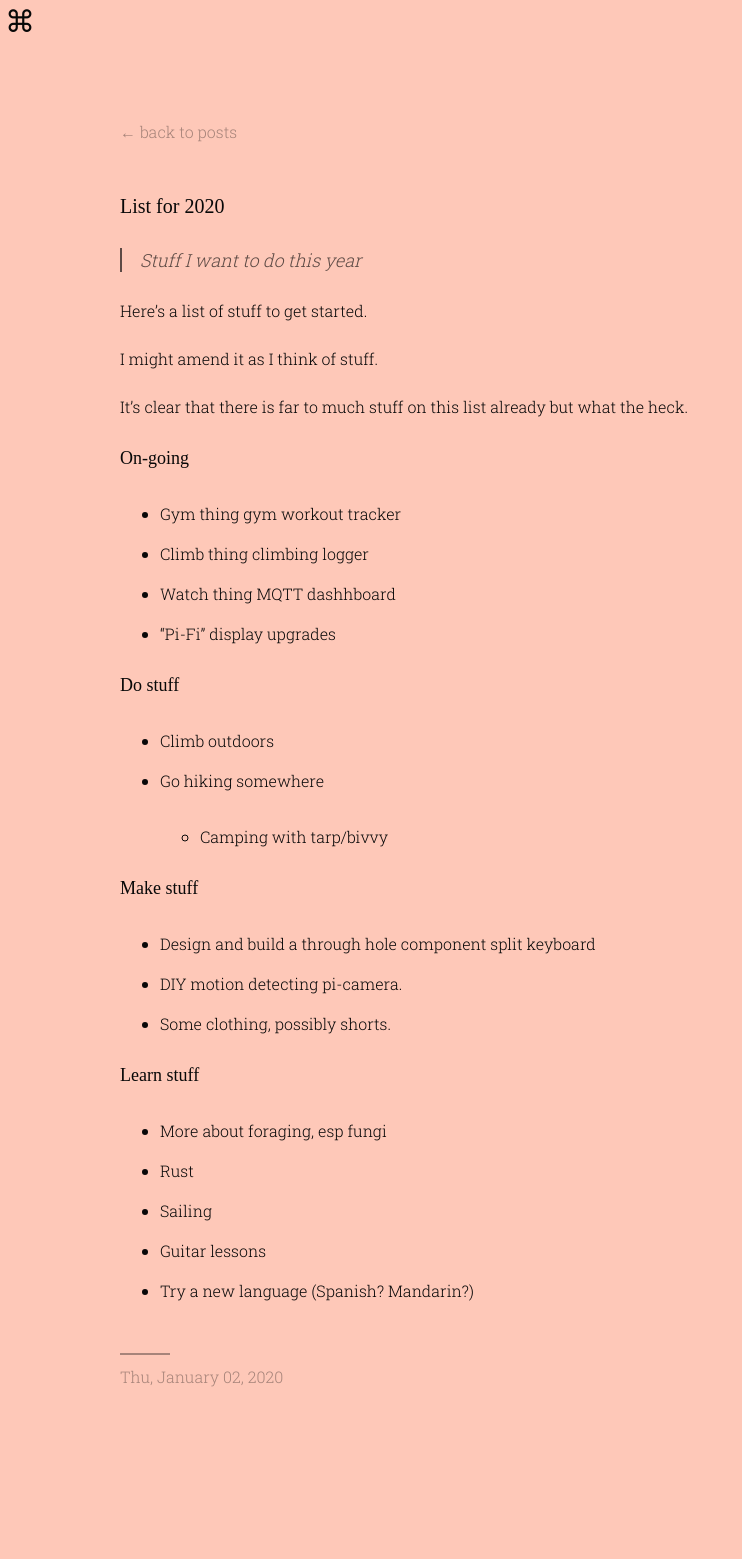
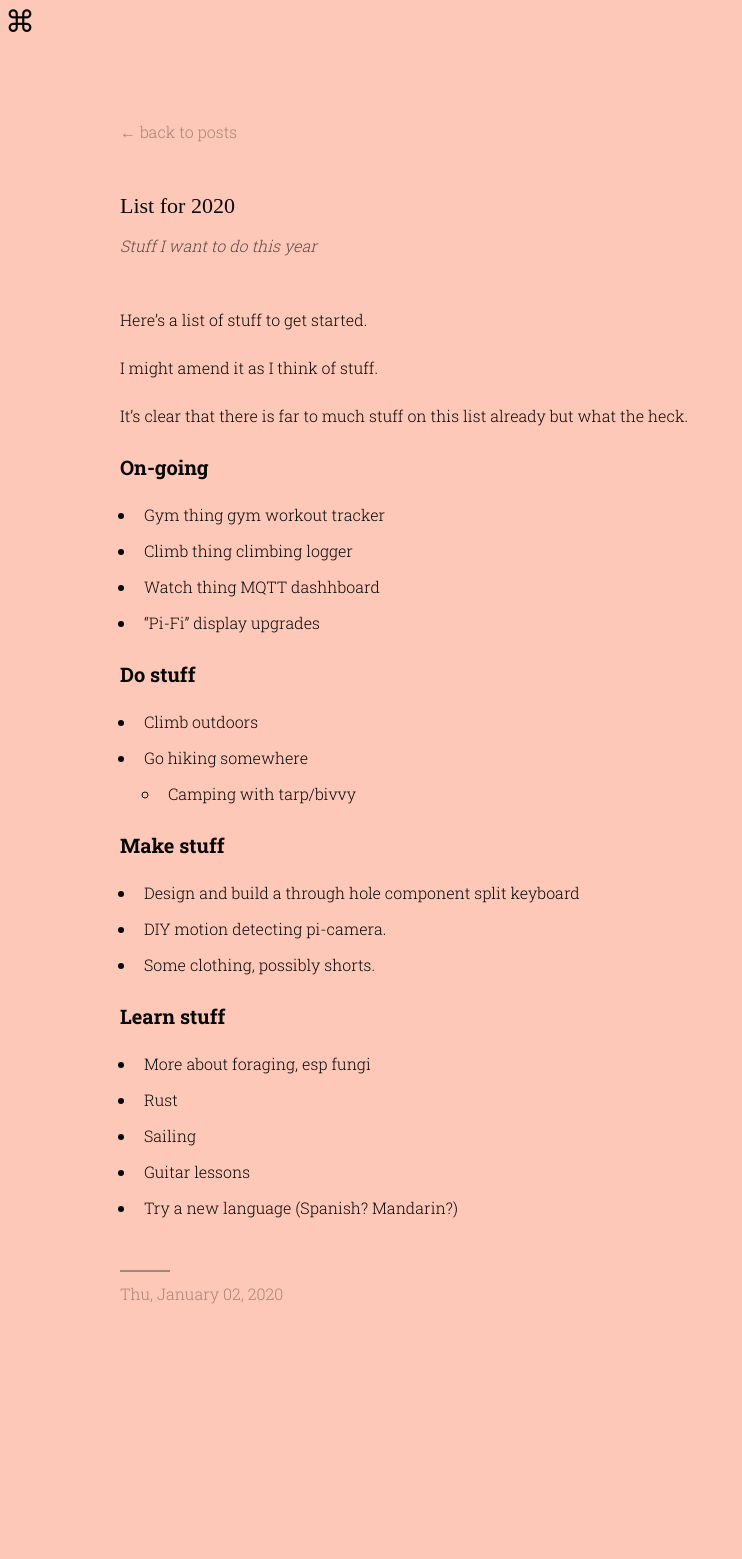
Before and after one commit to wwqrd/wwqrd.github.io, a Jekyll site: the page built from _posts/2020-01-02-list-for-2020.md, in a window 1280 px wide. Shown: the whole page, without its empty margins (0-742 px from the left). Built offline with Jekyll 4.4.1, drawn with Linux system fonts in a browser that asks for light colours; some web fonts are replaced; our own code applies the rules of GitHub Pages for plain Markdown files; after the commit the page ends 1476 px from its top, so only the background shows below that.

```diff
--- /dev/null
+++ b/_includes/post-heading.html
@@ -0,0 +1,4 @@
+<div class="post__heading">
+  <h1 class="post__title">{{ page.title }}</h1>
+  {% if page.hype %}<p class="post__hype">{{ page.hype }}</p>{% endif %}
+</div>
--- a/_layouts/post.html
+++ b/_layouts/post.html
@@ -11,9 +11,7 @@
     <a href="/blog">← back to posts</a>
   </div>
 
-  <h1 class="post__title">{{ page.title }}</h1>
-
-  <blockquote class="post__hype">{{ page.hype }}</blockquote>
+  {% include post-heading.html %}
 
   <div class="post__content content">
     {{ content }}
--- a/_layouts/project.html
+++ b/_layouts/project.html
@@ -11,9 +11,7 @@
     <a href="/sketchbook">← back to sketchbook</a>
   </div>
 
-  <h1 class="post__title">{{ page.title }}</h1>
-
-  <blockquote class="post__hype">{{ page.hype }}</blockquote>
+  {% include post-heading.html %}
 
   <div class="post__content">
     {{ content }}
--- a/_sass/_base.sass
+++ b/_sass/_base.sass
@@ -2,12 +2,6 @@
   background-color: $theme-background
   color: $theme-foreground
   padding: 80px 20px 20px
-
-ul, ol
-  margin-top: 2rem
-
-  li
-    margin-top: 1rem
 
 .content
   a
--- a/_sass/_post.sass
+++ b/_sass/_post.sass
@@ -1,15 +1,19 @@
 .post
-  &__title
-    margin-bottom: 30px
+  &__heading
+    margin-bottom: 50px
 
-  &__hype,
+  &__hype
+    font-size: 16px
+    font-style: italic
+    opacity: 0.65
+    margin-top: 16px
+
   blockquote
     font-style: italic
     opacity: 0.65
-    font-size: 18px
     border-left: 2px solid $theme-foreground
     padding: 0 18px
-    margin: 27px 0
+    margin: 24px 0
 
   &__content
     margin: 24px 0
--- a/_sass/_typography.sass
+++ b/_sass/_typography.sass
@@ -8,13 +8,13 @@
 h1
   font-family: 'Overpass Mono'
   font-weight: 400
-  font-size: 20px
+  font-size: 22px
   margin: 0
 
 h2
-  font-family: 'Overpass Mono'
-  font-weight: 400
-  font-size: 18px
+  font-family: 'Roboto Slab'
+  font-weight: 700
+  font-size: 20px
   margin: 27px 0 0
 
 h3
@@ -26,3 +26,14 @@
 p
   margin: 24px 0 0
   text-align: justify
+
+ul, ol
+  margin: 24px 0
+  padding: 0 16px
+
+  ul, ol
+    margin: 12px 0
+
+  li
+    margin-top: 12px
+    padding-left: 8px
```
Also changed, not shown: _posts/2020-03-21-coronavirus-pandemic.md (added, +48 -0 lines), _posts/2020-01-02-list-for-2020.md (renamed from _posts/2020-01-02-List-for-2020.md).
